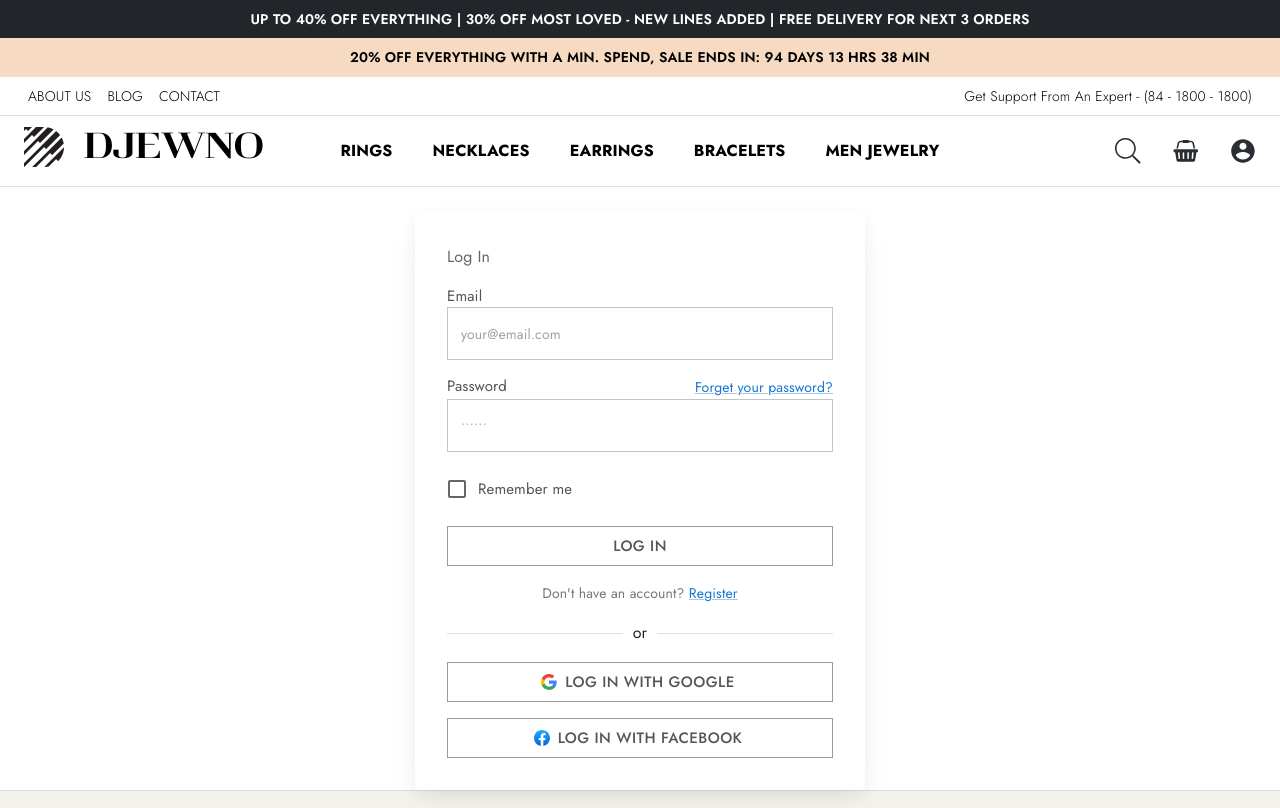
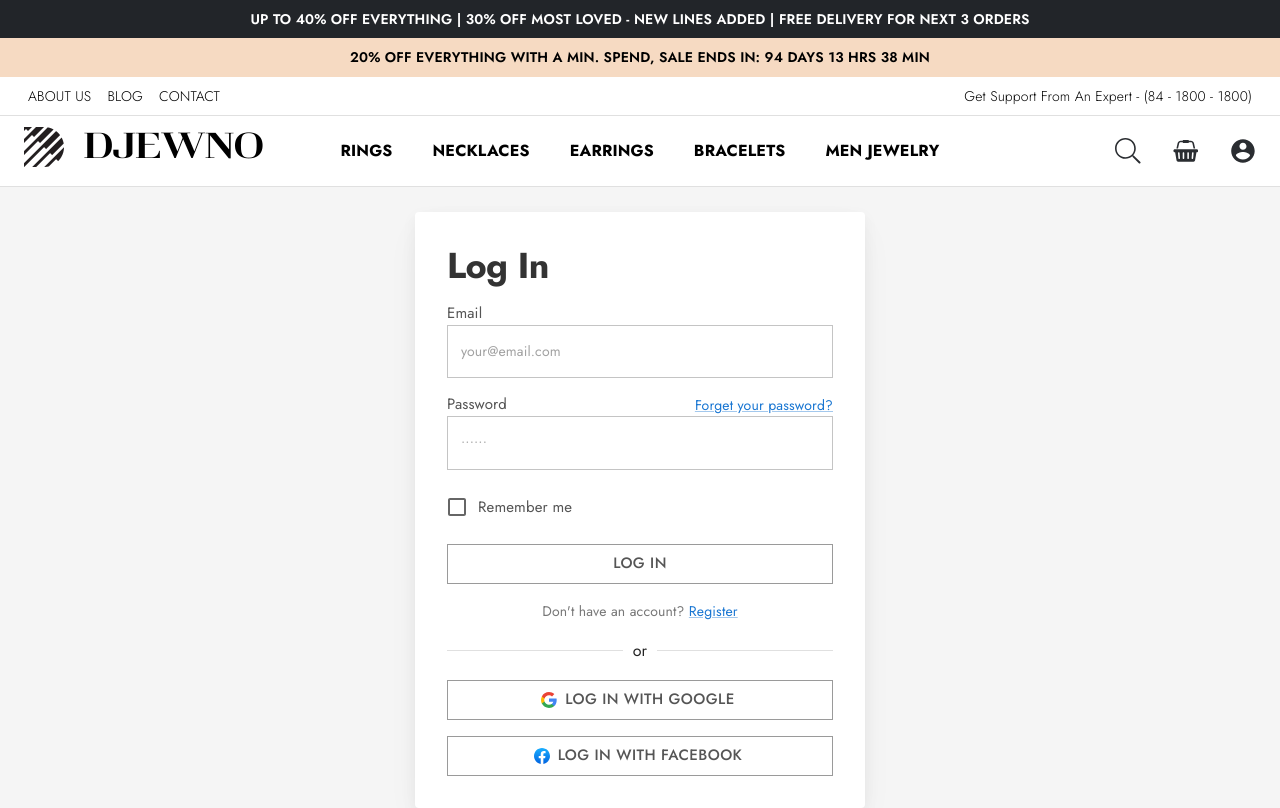
Before and after one commit to NguyenThanhDanh2211/JewelryStore_FE, a React (Create React App) app: page /login in a window 1280 px wide. Shown: the top 808 px of the page. Built offline with nearby package versions, Linux system fonts and the light colour scheme; no server answers; a web font is replaced by a local one.

Commit message:
update Login, Register page

```diff
--- a/src/components/ProductCard/ProductCard.jsx
+++ b/src/components/ProductCard/ProductCard.jsx
@@ -11,6 +11,8 @@ const ProductCard = styled(Card)(({ theme }) => ({
   '&:hover .cart-icon': {
     opacity: 1,
   },
+  boxShadow:
+    'hsla(220, 30%, 5%, 0.05) 0px 5px 15px 0px, hsla(220, 25%, 10%, 0.05) 0px 15px 35px -5px',
 }));
 
 const CartIconContainer = styled(Box)(({ theme }) => ({
--- a/src/pages/Auth/LogIn/index.js
+++ b/src/pages/Auth/LogIn/index.js
@@ -6,7 +6,6 @@ import {
   Stack,
   Box,
   Checkbox,
-  CssBaseline,
   FormControl,
   FormLabel,
   Link,
@@ -24,8 +23,10 @@ import { AuthContext } from '~/contexts/AuthContext';
 
 const LogInContainer = styled(Stack)(({ theme }) => ({
   height: '100%',
+  paddingTop: '25px',
+  paddingBottom: '25px',
   width: '100%',
-  marginTop: '25px',
+  backgroundColor: '#f5f5f5',
 }));
 
 const MuiCard = styled(Card)(({ theme }) => ({
@@ -127,8 +128,6 @@ function Login() {
   }, [errorMessage, successMessage]);
 
   return (
-    <>
-      <CssBaseline enableColorScheme />
     <LogInContainer direction="column" justifyContent="space-between">
       {(successMessage || errorMessage) && (
         <Box
@@ -148,7 +147,7 @@ function Login() {
         </Box>
       )}
       <MuiCard>
-          <Typography variant="body1">Log In</Typography>
+        <Typography variant="h1">Log In</Typography>
         <Box
           component="form"
           onSubmit={handleSubmit}
@@ -250,7 +249,6 @@ function Login() {
         </Box>
       </MuiCard>
     </LogInContainer>
-    </>
   );
 }
 
--- a/src/pages/Auth/Register/index.js
+++ b/src/pages/Auth/Register/index.js
@@ -3,7 +3,6 @@ import { useNavigate } from 'react-router-dom';
 import { styled } from '@mui/material/styles';
 import {
   Card,
-  CssBaseline,
   Stack,
   TextField,
   Typography,
@@ -25,6 +24,8 @@ const RegisterContainer = styled(Stack)(({ theme }) => ({
   height: '100%',
   width: '100%',
   paddingTop: '25px',
+  paddingBottom: '25px',
+  backgroundColor: '#f5f5f5',
 }));
 
 const MuiCard = styled(Card)(({ theme }) => ({
@@ -150,8 +151,6 @@ function Register() {
   };
 
   return (
-    <>
-      <CssBaseline enableColorScheme />
     <RegisterContainer direction="column" justifyContent="space-between">
       {(successMessage || errorMessage) && (
         <Box
@@ -172,7 +171,7 @@ function Register() {
       )}
 
       <MuiCard>
-          <Typography variant="body1">Register</Typography>
+        <Typography variant="h1">Register</Typography>
 
         <Box
           component="form"
@@ -239,11 +238,7 @@ function Register() {
           <Typography variant="body2" sx={{ textAlign: 'center' }}>
             Already have an account?{' '}
             <span>
-                <Link
-                  href="/login"
-                  variant="body2"
-                  sx={{ alignSelf: 'center' }}
-                >
+              <Link href="/login" variant="body2" sx={{ alignSelf: 'center' }}>
                 Log in
               </Link>
             </span>
@@ -272,7 +267,6 @@ function Register() {
         </Box>
       </MuiCard>
     </RegisterContainer>
-    </>
   );
 }
 
```
Lines whose indentation alone changed are shown as unchanged.
